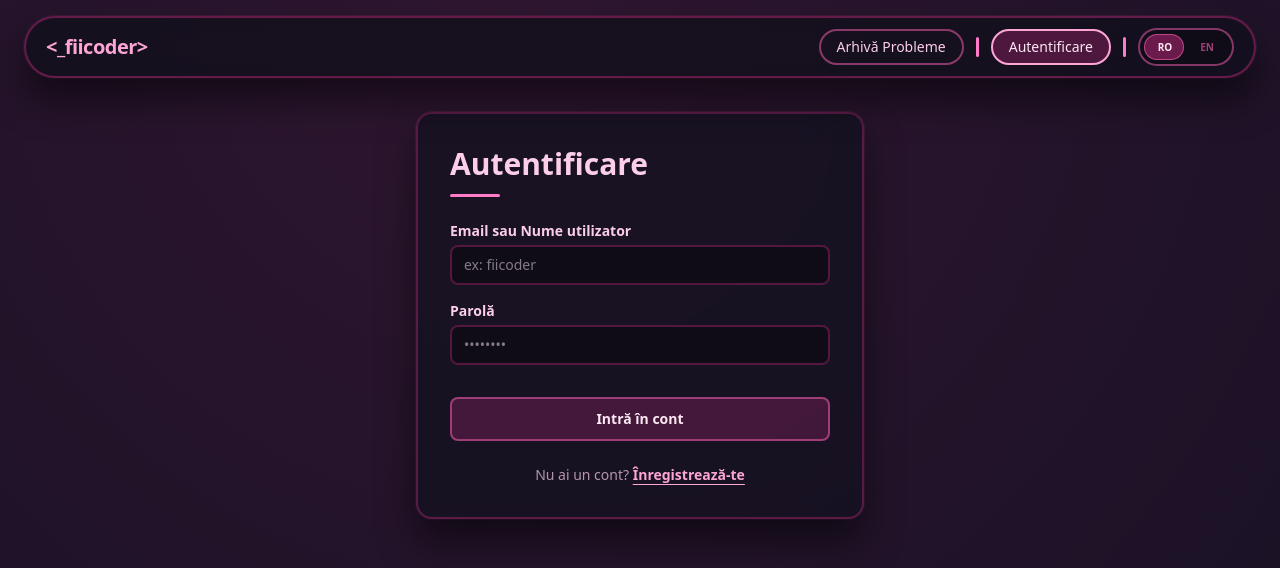
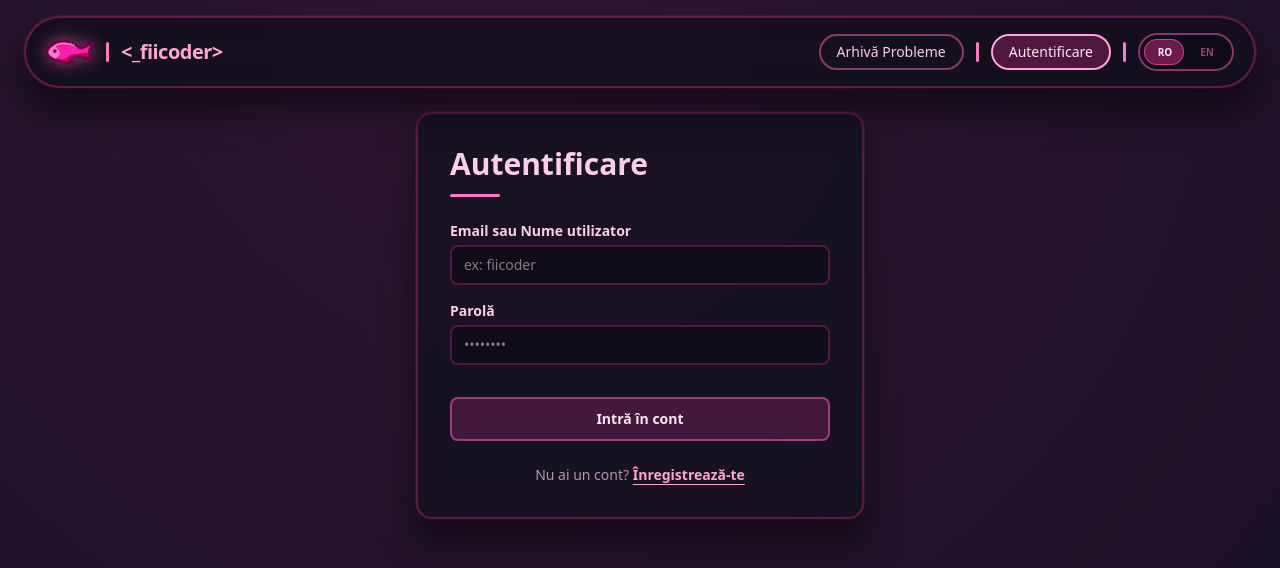
Before and after one commit to Proiect-A1/Frontend, a React (Vite) app in the folder fiicoder-frontend/: page /login in a window 1280 px wide. Shown: the top 568 px of the page. Built offline with nearby package versions, Linux system fonts and the light colour scheme.

Commit message:
logo + route to unexisting "homepage"

```diff
--- a/fiicoder-frontend/src/components/Navbar.tsx
+++ b/fiicoder-frontend/src/components/Navbar.tsx
@@ -19,9 +19,20 @@ export default function Navbar() {
     <div className="fixed inset-x-0 top-0 z-50 px-6 pt-4">
       <nav className="w-full">
         <div className="bg-[#12101c]/80 backdrop-blur-md border-2 border-pink-500/35 rounded-full shadow-[0_8px_28px_rgba(0,0,0,0.45)] px-5 py-2.5 flex items-center justify-between card-glow">
-          <h2 className="font-semibold text-pink-300 text-xl tracking-tight">
-            {`<_fiicoder>`}
-          </h2>
+          <Link
+            to="/"
+            className="flex items-center gap-3 transition-transform duration-200 hover:scale-105"
+          >
+            <img
+              src="/logo.svg"
+              alt="Logo"
+              className="h-12 w-12 object-contain drop-shadow-[0_0_8px_rgba(255,94,182,0.6)]"
+            />
+            <div className="page-line-vertical"></div>
+            <h2 className="font-semibold text-pink-300 text-xl tracking-tight">
+              {`<_fiicoder>`}
+            </h2>
+          </Link>
 
           <div className="flex gap-3 items-center">
             <Link to="/problems" className={getNavLinkClass("/problems")}>
```
